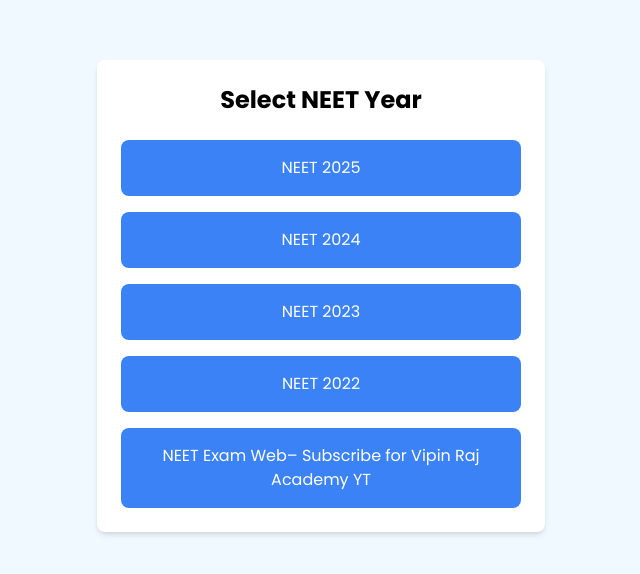
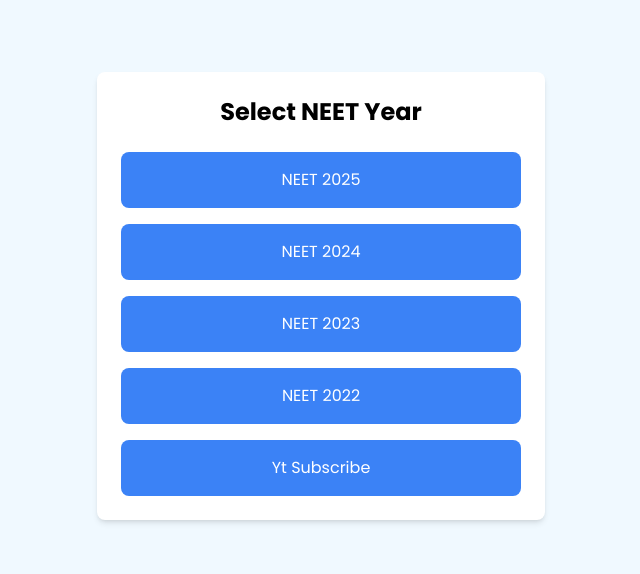
Before and after one commit to vipinraj8/NEET, a plain HTML site: page index.html in a window 1280 px wide. Shown: the part 104-678 px from the top of the page, without its empty margins (319-959 px from the left). Drawn offline with nearby package versions, Linux system fonts and the light colour scheme.

Commit message:
Update index.html

```diff
--- a/index.html
+++ b/index.html
@@ -24,7 +24,7 @@
            <a href="https://www.youtube.com/channel/@VipinRajAcademy?sub_confirmation=1"
    class="block text-center p-4 bg-blue-500 text-white rounded-lg hover:bg-blue-600 transition"
    target="_blank">
-   NEET Exam Web– Subscribe for Vipin Raj Academy YT
+   Yt Subscribe
 </a>
         </div>
     </div>
```
